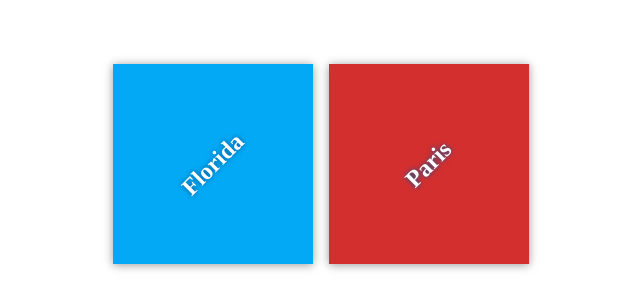
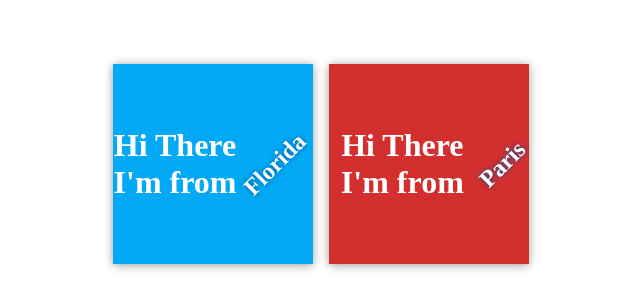
Before and after one commit to Black-Brush/my-travel-plans, a plain HTML site: page index.html in a window 1280 px wide. Shown: the part 236-544 px from the top of the page, without its empty margins (319-959 px from the left). Drawn offline with Linux system fonts and the light colour scheme.

Commit message:
Add Hi There To Countries

```diff
--- a/index.html
+++ b/index.html
@@ -11,10 +11,12 @@
 <div class="container">
 <div class="destination-container">
 <div class="destination" id="florida">
+<h1>Hi There I'm from</h1>
 <h2>Florida</h2>
 </div>
 
 <div class="destination" id="paris">
+<h1>Hi There I'm from</h1>
 <h2>Paris</h2>
 </div>
 </div>
```
